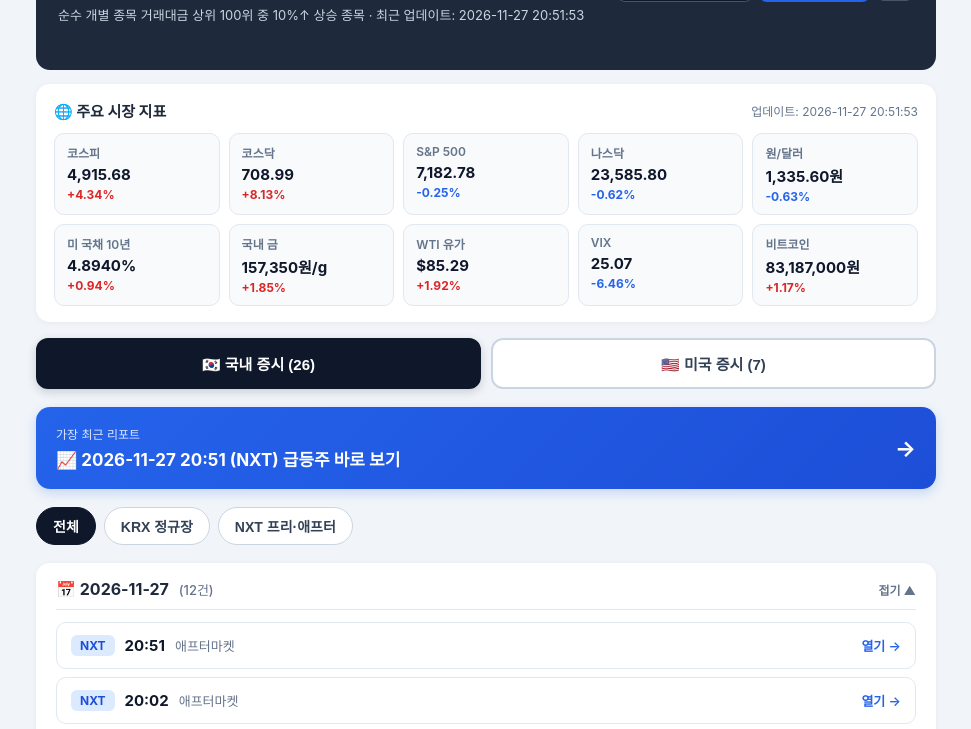
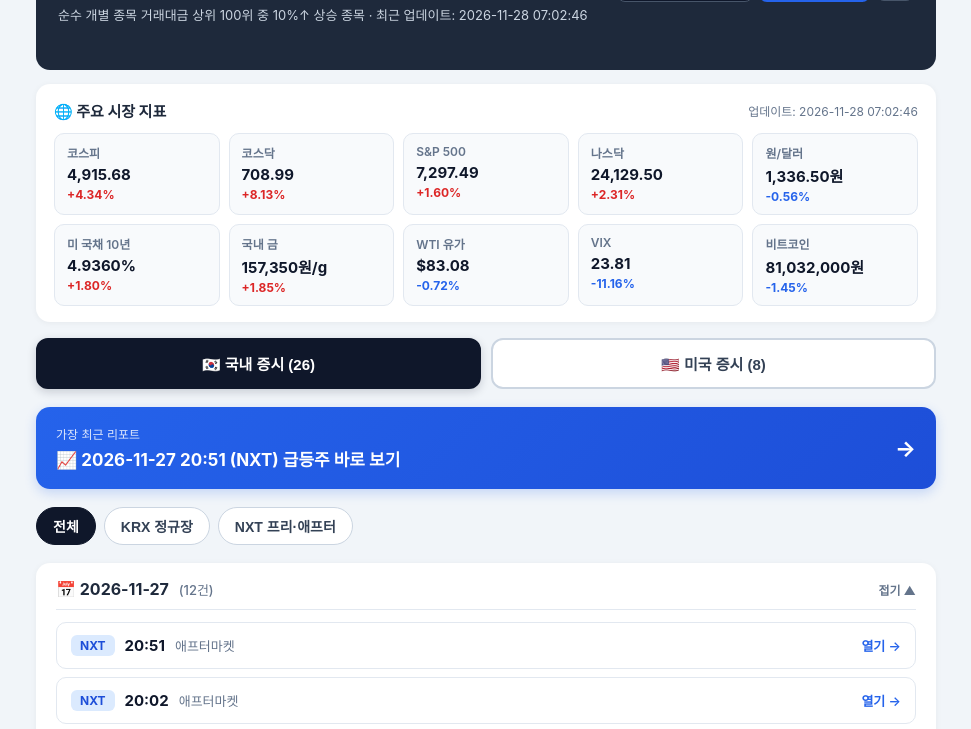
Before and after one commit to no1frieza-cyber/stock-report, a plain HTML site: page index.html in a window 1280 px wide. Shown: the part 69-798 px from the top of the page, without its empty margins (154-1125 px from the left). Drawn offline with Linux system fonts and the light colour scheme.

Commit message:
Update index page (20261128 0702)

```diff
--- a/index.html
+++ b/index.html
@@ -73,9 +73,9 @@
       <div class="header-top">
         <div>
           <h1>📊 한·미 증시 급등주 리포트</h1>
-          <p>순수 개별 종목 거래대금 상위 100위 중 10%↑ 상승 종목 · 최근 업데이트: 2026-11-27 20:51:53</p>
+          <p>순수 개별 종목 거래대금 상위 100위 중 10%↑ 상승 종목 · 최근 업데이트: 2026-11-28 07:02:46</p>
         </div>
-        <div class="refresh-bar" id="refreshControls" data-repo="no1frieza-cyber/stock-report" data-updated="2026-11-27 20:51:53">
+        <div class="refresh-bar" id="refreshControls" data-repo="no1frieza-cyber/stock-report" data-updated="2026-11-28 07:02:46">
           <select id="modeSelect" class="mode-select">
             <option value="krx">KRX 정규장</option>
             <option value="nxt">NXT 프리·애프터</option>
@@ -92,7 +92,7 @@
     <section class="ind-section">
       <div class="ind-header">
         <span class="ind-title">🌐 주요 시장 지표</span>
-        <span class="ind-time">업데이트: 2026-11-27 20:51:53</span>
+        <span class="ind-time">업데이트: 2026-11-28 07:02:46</span>
       </div>
       <div class="ind-grid">
 
@@ -110,26 +110,26 @@
 
             <div class="ind-card">
               <div class="ind-label">S&amp;P 500</div>
-              <div class="ind-value">7,182.78</div>
-              <div class="ind-rate ind-down">-0.25%</div>
+              <div class="ind-value">7,297.49</div>
+              <div class="ind-rate ind-up">+1.60%</div>
             </div>
 
             <div class="ind-card">
               <div class="ind-label">나스닥</div>
-              <div class="ind-value">23,585.80</div>
-              <div class="ind-rate ind-down">-0.62%</div>
+              <div class="ind-value">24,129.50</div>
+              <div class="ind-rate ind-up">+2.31%</div>
             </div>
 
             <div class="ind-card">
               <div class="ind-label">원/달러</div>
-              <div class="ind-value">1,335.60원</div>
-              <div class="ind-rate ind-down">-0.63%</div>
+              <div class="ind-value">1,336.50원</div>
+              <div class="ind-rate ind-down">-0.56%</div>
             </div>
 
             <div class="ind-card">
               <div class="ind-label">미 국채 10년</div>
-              <div class="ind-value">4.8940%</div>
-              <div class="ind-rate ind-up">+0.94%</div>
+              <div class="ind-value">4.9360%</div>
+              <div class="ind-rate ind-up">+1.80%</div>
             </div>
 
             <div class="ind-card">
@@ -140,20 +140,20 @@
 
             <div class="ind-card">
               <div class="ind-label">WTI 유가</div>
-              <div class="ind-value">$85.29</div>
-              <div class="ind-rate ind-up">+1.92%</div>
+              <div class="ind-value">$83.08</div>
+              <div class="ind-rate ind-down">-0.72%</div>
             </div>
 
             <div class="ind-card">
               <div class="ind-label">VIX</div>
-              <div class="ind-value">25.07</div>
-              <div class="ind-rate ind-down">-6.46%</div>
+              <div class="ind-value">23.81</div>
+              <div class="ind-rate ind-down">-11.16%</div>
             </div>
 
             <div class="ind-card">
               <div class="ind-label">비트코인</div>
-              <div class="ind-value">83,187,000원</div>
-              <div class="ind-rate ind-up">+1.17%</div>
+              <div class="ind-value">81,032,000원</div>
+              <div class="ind-rate ind-down">-1.45%</div>
             </div>
 
       </div>
@@ -161,7 +161,7 @@
 
     <div class="market-tabs">
       <button class="market-tab active" data-tab="kr">🇰🇷 국내 증시 (26)</button>
-      <button class="market-tab" data-tab="us">🇺🇸 미국 증시 (7)</button>
+      <button class="market-tab" data-tab="us">🇺🇸 미국 증시 (8)</button>
     </div>
     <div id="panel-kr" class="market-panel">
 
@@ -179,7 +179,7 @@
           <button class="filter-btn" data-filter="NXT">NXT 프리·애프터</button>
         </div>
 
-            <details class="date-group" data-date="20261127" open>
+            <details class="date-group" data-date="20261127">
               <summary class="date-title">
                 <span>📅 2026-11-27 <span class="date-count">(12건)</span></span>
                 <span class="date-toggle"></span>
@@ -446,15 +446,34 @@
     </div>
     <div id="panel-us" class="market-panel" style="display:none;">
 
-    <a class="latest-banner latest-us" href="reports/20261127_0509_US.html">
+    <a class="latest-banner latest-us" href="reports/20261128_0702_US.html">
       <div>
         <div class="latest-tag">가장 최근 리포트</div>
-        <div class="latest-title">🇺🇸 2026-11-27 05:09 (US) 급등주 바로 보기</div>
+        <div class="latest-title">🇺🇸 2026-11-28 07:02 (US) 급등주 바로 보기</div>
       </div>
       <span class="latest-arrow">→</span>
     </a>
 
-            <details class="date-group" data-date="20261127" open>
+            <details class="date-group" data-date="20261128" open>
+              <summary class="date-title">
+                <span>📅 2026-11-28 <span class="date-count">(1건)</span></span>
+                <span class="date-toggle"></span>
+              </summary>
+              <div class="card-grid">
+
+                <a class="report-card" data-mode="US" href="reports/20261128_0702_US.html">
+                  <div class="card-left">
+                    <span class="badge badge-us">US</span>
+                    <span class="card-time">07:02</span>
+                    <span class="card-session">미국 정규장 마감</span>
+                  </div>
+                  <span class="card-arrow">열기 →</span>
+                </a>
+
+              </div>
+            </details>
+
+            <details class="date-group" data-date="20261127">
               <summary class="date-title">
                 <span>📅 2026-11-27 <span class="date-count">(1건)</span></span>
                 <span class="date-toggle"></span>
```
